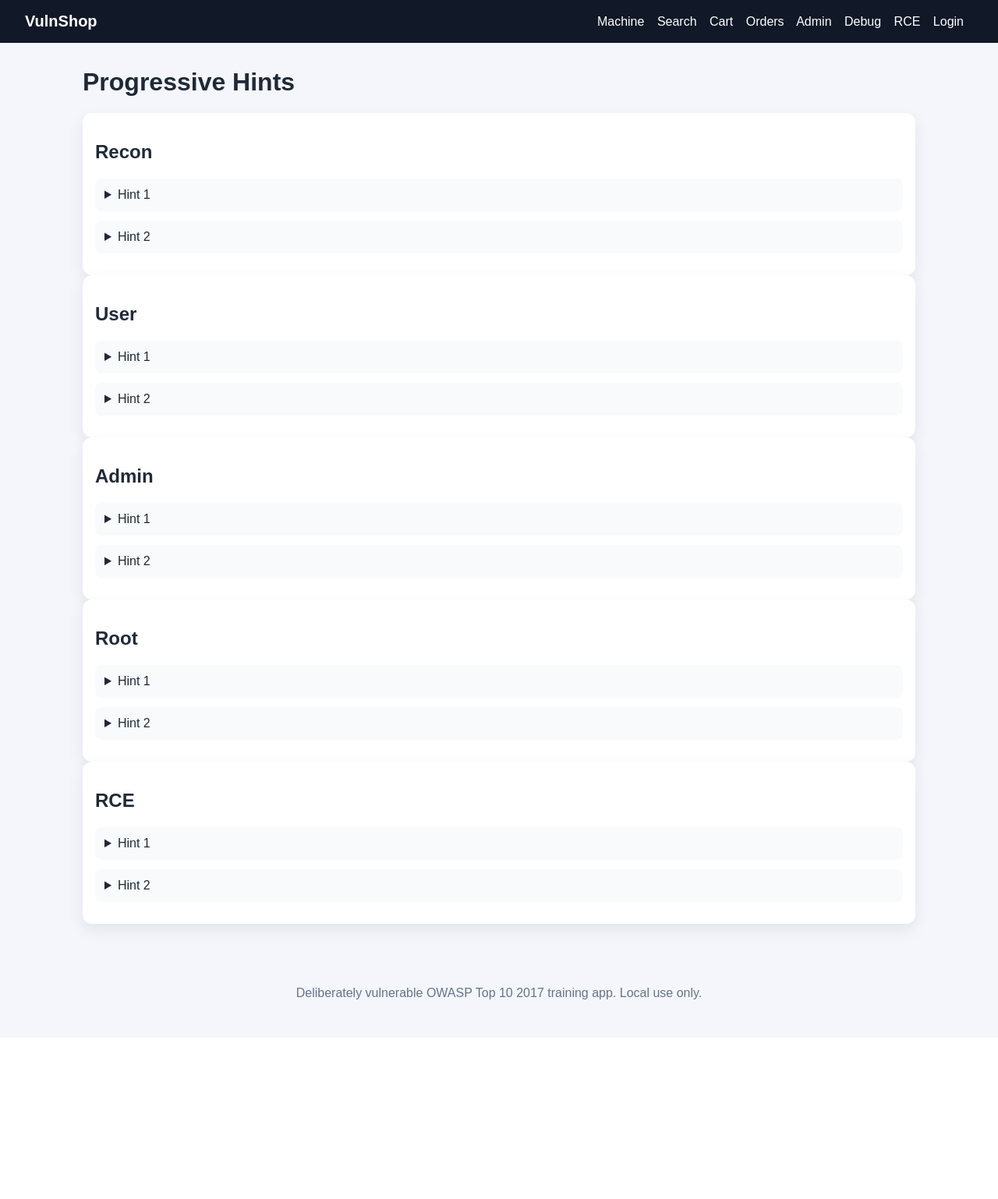
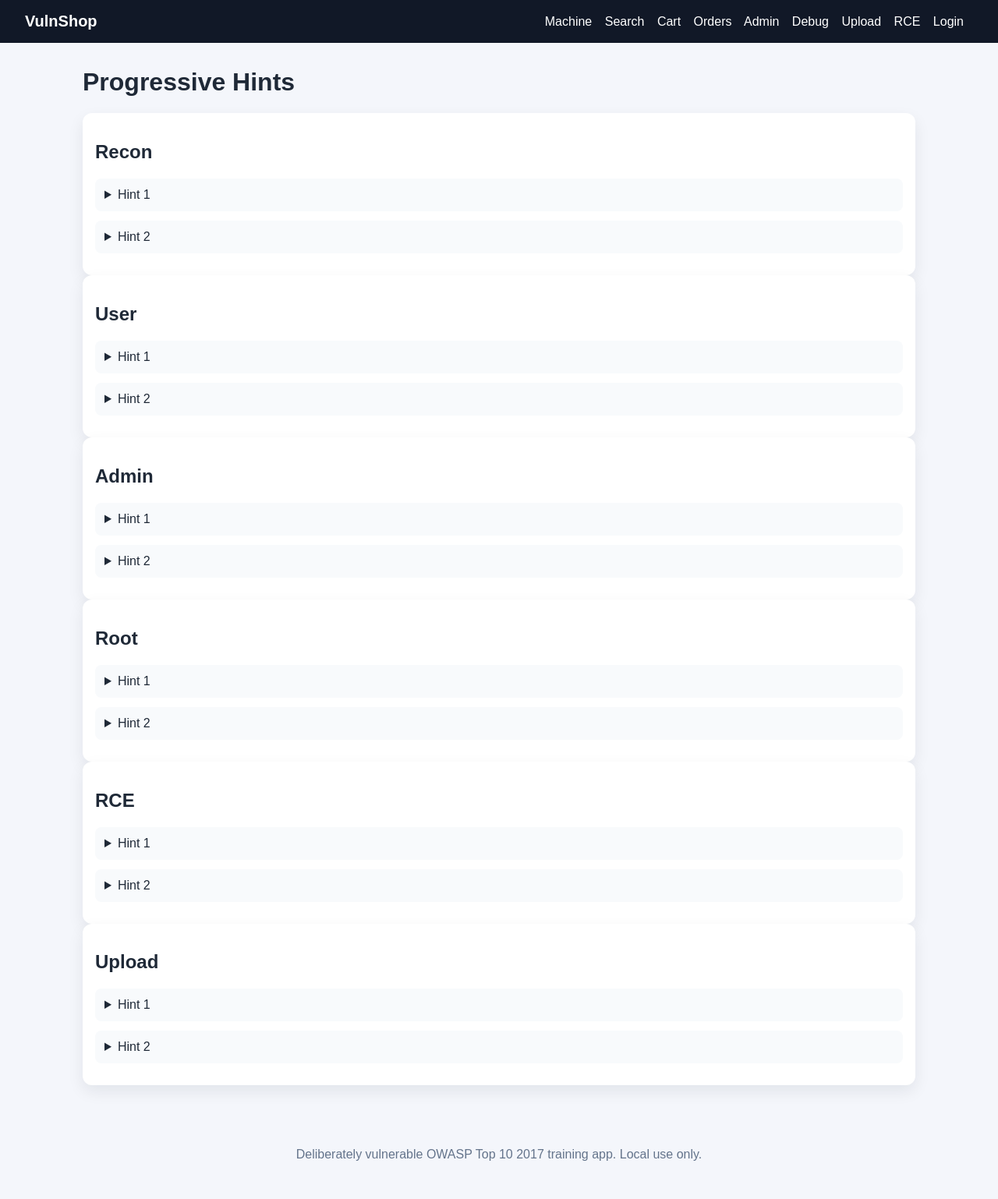
Before and after one commit to BrennisC/laboratorios_app, a PHP site: page /hints.php in a window 1280 px wide. Shown: the whole page at 78% size. Before the commit the page ends 1282 px from the top, so only its background shows below. Run offline with PHP 8.4, Linux system fonts and the light colour scheme.

Commit message:
feat: correcciones sobre mi documento

```diff
--- /dev/null
+++ b/web vulnerable/data/rce_flag.txt
@@ -0,0 +1 @@
+VSHOP{rce_command_execution_2017}
--- a/web vulnerable/hints.php
+++ b/web vulnerable/hints.php
@@ -25,4 +25,9 @@
     <details><summary>Hint 1</summary><p>Look for functionality that sends user input to the operating system.</p></details>
     <details><summary>Hint 2</summary><p>The command execution lab is intentionally restricted to localhost.</p></details>
 </section>
+<section class="panel">
+    <h2>Upload</h2>
+    <details><summary>Hint 1</summary><p>File uploads need extension, MIME type, content and storage-location controls.</p></details>
+    <details><summary>Hint 2</summary><p>Files stored inside the webroot can become directly reachable from the browser.</p></details>
+</section>
 <?php include __DIR__ . '/includes/footer.php'; ?>
--- a/web vulnerable/includes/header.php
+++ b/web vulnerable/includes/header.php
@@ -18,6 +18,7 @@
         <a href="/orders.php">Orders</a>
         <a href="/admin.php">Admin</a>
         <a href="/debug.php">Debug</a>
+        <a href="/upload.php">Upload</a>
         <a href="/rce.php">RCE</a>
         <?php if (is_logged_in()): ?>
             <a href="/profile.php?id=<?= current_user_id() ?>">Profile</a>
--- a/web vulnerable/machine.php
+++ b/web vulnerable/machine.php
@@ -40,6 +40,11 @@ $correctSubmissions = (int) db()->query('SELECT COUNT(*) FROM flag_submissions W
         <p>Abuse command execution to read a local lab flag.</p>
         <p class="muted">Category: Command Injection/RCE</p>
     </article>
+    <article class="card">
+        <h2>Upload Shell</h2>
+        <p>Upload executable content into a web-accessible directory.</p>
+        <p class="muted">Category: Unrestricted File Upload</p>
+    </article>
 </section>
 
 <section class="panel">
```
Also changed, not shown: web vulnerable/README.md.
